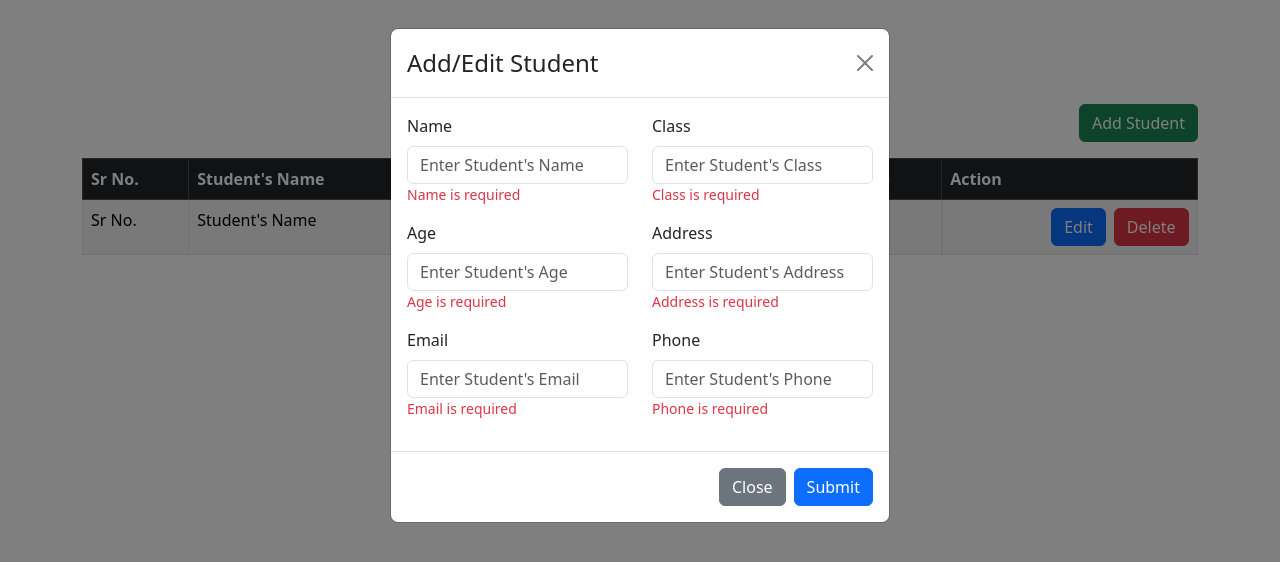
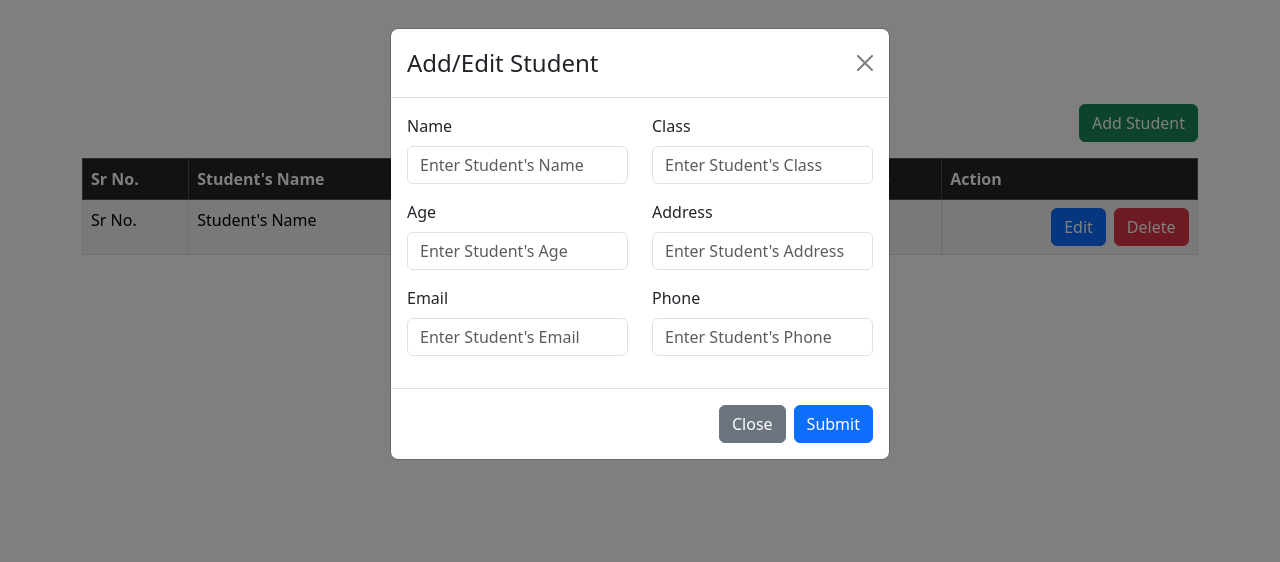
Before and after one commit to Sanskar-12/Mean_CRUD_Frontend_App, an Angular app: page / in a window 1280 px wide. Both pictures are taken after a click on the button "Add Student". Shown: the top 562 px of the page. Built offline with nearby package versions, Linux system fonts and the light colour scheme.

Commit message:
Feature: Made use of FormModule for validations and Common module for conditions

```diff
--- a/src/app/app.html
+++ b/src/app/app.html
@@ -46,7 +46,7 @@
         <button type="button" class="btn-close" data-bs-dismiss="modal" aria-label="Close"></button>
       </div>
       <div class="modal-body">
-        <form>
+        <form [formGroup]="studentForm" (ngSubmit)="onSubmit()">
           <div class="row">
             <!-- Left column -->
             <div class="col-md-6">
@@ -59,7 +59,9 @@
                   formControlName="name"
                   placeholder="Enter Student's Name"
                 />
+                @if (studentForm.get('name')?.invalid && studentForm.get('name')?.touched) {
                   <div class="text-danger small">Name is required</div>
+                }
               </div>
 
               <div class="mb-3">
@@ -71,7 +73,9 @@
                   formControlName="age"
                   placeholder="Enter Student's Age"
                 />
+                @if (studentForm.get('age')?.invalid && studentForm.get('age')?.touched) {
                   <div class="text-danger small">Age is required</div>
+                }
               </div>
 
               <div class="mb-3">
@@ -83,7 +87,9 @@
                   formControlName="email"
                   placeholder="Enter Student's Email"
                 />
+                @if (studentForm.get('email')?.invalid && studentForm.get('email')?.touched) {
                   <div class="text-danger small">Email is required</div>
+                }
               </div>
             </div>
 
@@ -98,7 +104,12 @@
                   formControlName="studentClass"
                   placeholder="Enter Student's Class"
                 />
+                @if (
+                  studentForm.get('studentClass')?.invalid &&
+                  studentForm.get('studentClass')?.touched
+                ) {
                   <div class="text-danger small">Class is required</div>
+                }
               </div>
 
               <div class="mb-3">
@@ -110,7 +121,9 @@
                   formControlName="address"
                   placeholder="Enter Student's Address"
                 />
+                @if (studentForm.get('address')?.invalid && studentForm.get('address')?.touched) {
                   <div class="text-danger small">Address is required</div>
+                }
               </div>
 
               <div class="mb-3">
@@ -122,7 +135,9 @@
                   formControlName="phone"
                   placeholder="Enter Student's Phone"
                 />
+                @if (studentForm.get('phone')?.invalid && studentForm.get('phone')?.touched) {
                   <div class="text-danger small">Phone is required</div>
+                }
               </div>
             </div>
           </div>
--- a/src/app/app.ts
+++ b/src/app/app.ts
@@ -1,12 +1,30 @@
+import { CommonModule } from '@angular/common';
 import { Component, signal } from '@angular/core';
+import { ReactiveFormsModule, FormBuilder, FormGroup, Validators } from '@angular/forms';
 import { RouterOutlet } from '@angular/router';
 
 @Component({
   selector: 'app-root',
-  imports: [RouterOutlet],
+  imports: [RouterOutlet, ReactiveFormsModule, CommonModule],
   templateUrl: './app.html',
-  styleUrl: './app.scss'
+  styleUrl: './app.scss',
 })
 export class App {
   protected readonly title = signal('student-portal');
+
+  // intialising form
+  studentForm: FormGroup;
+
+  constructor(private fb: FormBuilder) {
+    this.studentForm = fb.group({
+      name: ['', Validators.required],
+      age: ['', [Validators.required, Validators.min(1)]],
+      email: ['', [Validators.required, Validators.email]],
+      studentClass: ['', Validators.required],
+      address: ['', Validators.required],
+      phone: ['', [Validators.required, Validators.pattern('^[0-9]{10}$')]],
+    });
+  }
+
+  onSubmit() {}
 }
```
Lines whose indentation alone changed are shown as unchanged.
